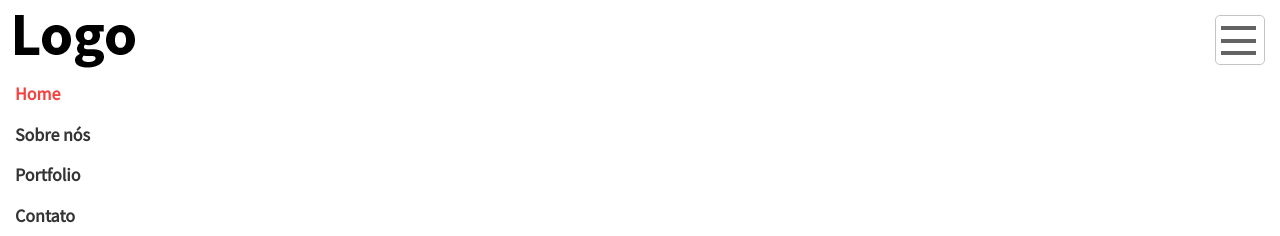
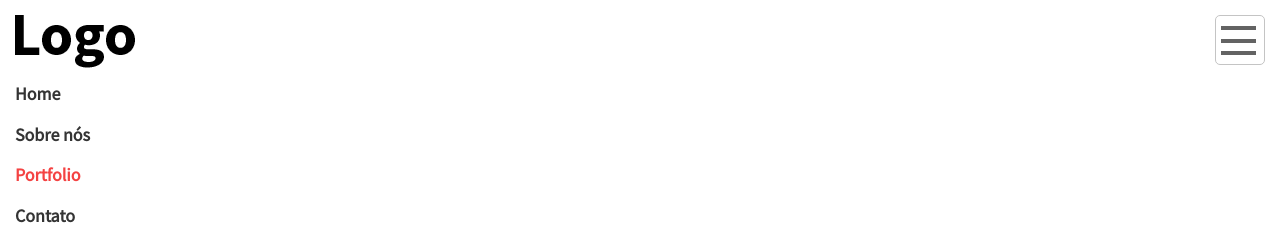
Before and after one commit to filypef/Portifolio-Resposivo, a plain HTML site: page portfolio.html in a window 1280 px wide. Shown: the top 236 px of the page. Drawn offline with Linux system fonts and the light colour scheme.

Commit message:
ajustando color link ativo portfolio

```diff
--- a/portfolio.html
+++ b/portfolio.html
@@ -15,9 +15,9 @@
         <nav class="menu-principal">
             <button class="menu-principal__btn">Abrir / Fechar</button>
             <ul class="menu-principal__lista">
-                <li><a class="menu-principal__item menu-principal__item--atual" href="index.html">Home</a></li>
+                <li><a class="menu-principal__item" href="index.html">Home</a></li>
                 <li><a class="menu-principal__item" href="sobre-mim.html">Sobre nós</a></li>
-                <li><a class="menu-principal__item" href="portfolio.html">Portfolio</a></li>
+                <li><a class="menu-principal__item menu-principal__item--atual" href="portfolio.html">Portfolio</a></li>
                 <li><a class="menu-principal__item" href="contato.html">Contato</a></li>
             </ul>
         </nav>
```
